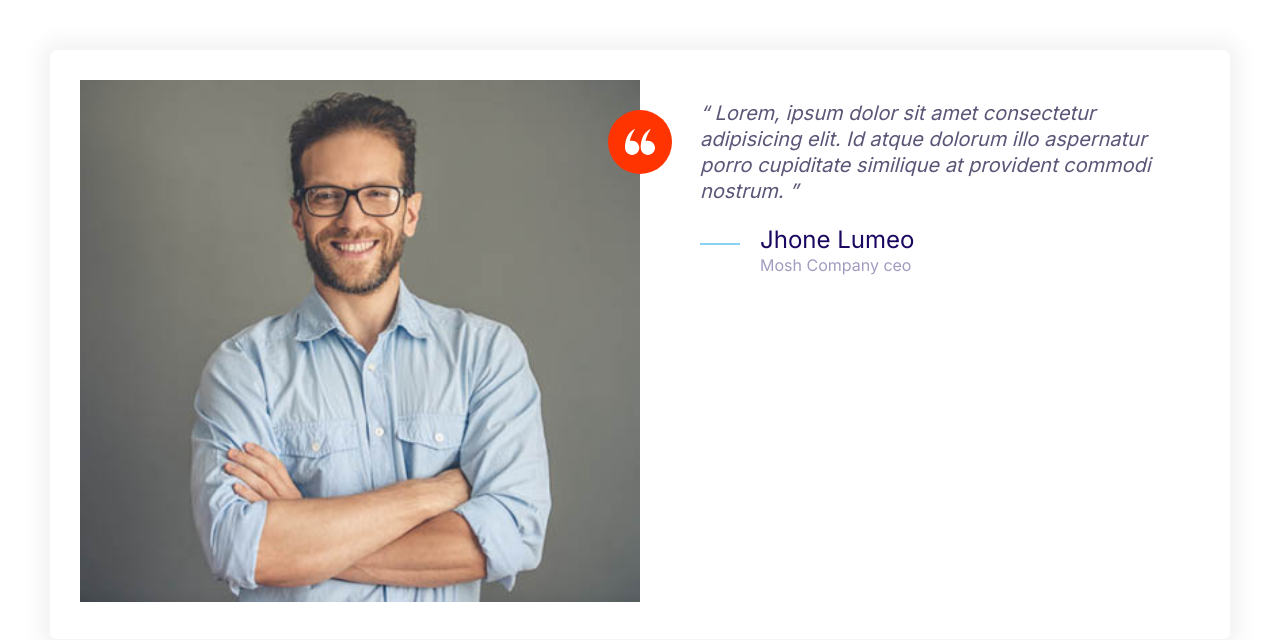
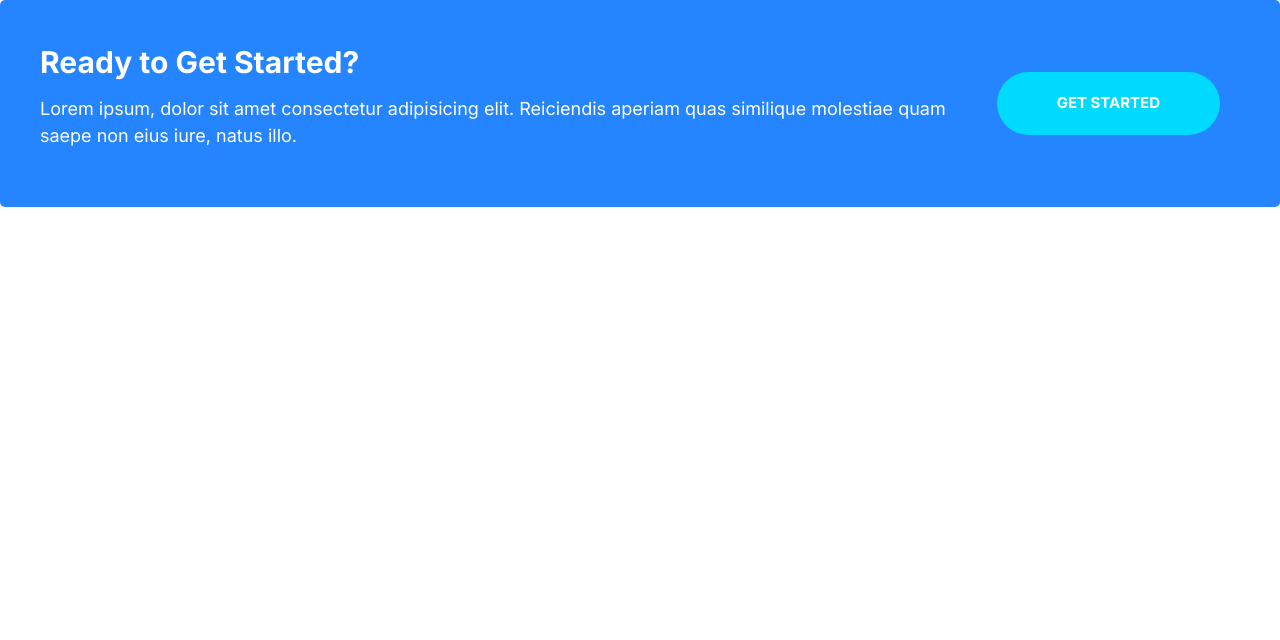
Before and after one commit to caiudias/cursomosh, a plain HTML site: page index.html in a window 1280 px wide. Drawn offline with Linux system fonts and the light colour scheme.

Commit message:
callouts sorted.

```diff
--- a/css/styles.css
+++ b/css/styles.css
@@ -184,7 +184,10 @@ a {
 .button--secondary:hover {
   background-color: #35d7f2;
 }
-
+.button--streched {
+  padding-left: 6rem;
+  padding-right: 6rem;
+}
 .button--accent {
   background-color: var(--color-accent);
   color: #fff;
@@ -410,3 +413,36 @@ a {
     margin-left: 6rem;
   }
 }
+/*Callouts*/
+.callout {
+  padding: 4rem;
+  border-radius: 5px;
+}
+.callout--primary {
+  background: var(--color-primary);
+  color: #fff;
+}
+.callout__heading {
+  color: #fff;
+  margin-top: 0;
+  font-size: 3rem;
+}
+.callout .button {
+  justify-self: center;
+  align-self: center;
+}
+.callout__content {
+  text-align: center;
+}
+@media screen and (min-width: 768px) {
+  .callout .grid--1x2 {
+    grid-template-columns: 1fr auto;
+  }
+  .callout__content {
+    text-align: left;
+  }
+  .callout .button {
+    justify-self: start;
+    margin: 0 2rem;
+  }
+}
--- a/index.html
+++ b/index.html
@@ -14,37 +14,20 @@
     <link rel="stylesheet" href="css/normalize.css" />
     <link rel="stylesheet" href="css/styles.css" />
   </head>
-  <body style="padding: 5rem">
-    <div class="card testimonial">
+  <body>
+    <div class="callout callout--primary">
       <div class="grid grid--1x2">
-        <div class="testimonial__image">
-          <img src="/images/testimonial.jpg" alt="A happy costumer" />
-          <span class="icon-container icon-container--accent">
-            <svg class="icon icon--primary icon--white icon--small">
-              <use xlink:href="images/sprite.svg#quotes"></use>
-            </svg>
-          </span>
+        <div class="callout__content">
+          <h2 class="callout__heading">Ready to Get Started?</h2>
+          <p>
+            Lorem ipsum, dolor sit amet consectetur adipisicing elit. Reiciendis
+            aperiam quas similique molestiae quam saepe non eius iure, natus
+            illo.
+          </p>
         </div>
-        <blockquote class="quote">
-          <p class="quote__text">
-            Lorem, ipsum dolor sit amet consectetur adipisicing elit. Id atque
-            dolorum illo aspernatur porro cupiditate similique at provident
-            commodi nostrum.
-          </p>
-          <footer>
-            <div class="media">
-              <div class="media__image">
-                <svg class="icon icon--primary quote__line">
-                  <use xlink:href="images/sprite.svg#line"></use>
-                </svg>
-              </div>
-              <div class="media__body">
-                <h3 class="media__title quote__author">Jhone Lumeo</h3>
-                <p class="quote__organization">Mosh Company ceo</p>
-              </div>
-            </div>
-          </footer>
-        </blockquote>
+        <a href="#" class="button button--streched button--secondary"
+          >Get Started</a
+        >
       </div>
     </div>
   </body>
```
